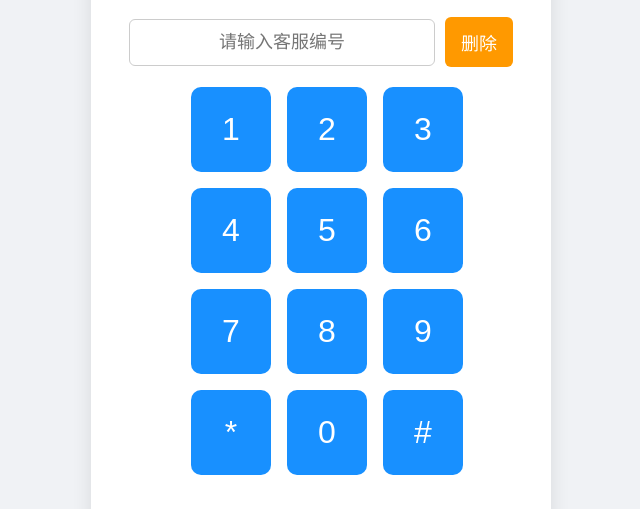
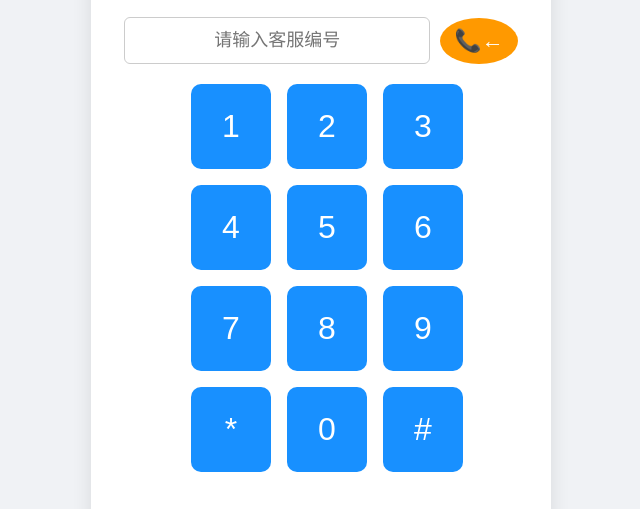
Before and after one commit to datou9999/66, a plain HTML site: page index.html in a window 1280 px wide. Shown: the part 245-754 px from the top of the page, without its empty margins (319-959 px from the left). Drawn offline with Linux system fonts and the light colour scheme.

Commit message:
Update index.html

```diff
--- a/index.html
+++ b/index.html
@@ -50,13 +50,14 @@
     }
 
     .delete-btn {
-      padding: 12px 16px;
-      font-size: 18px;
+      padding: 12px 14px;
+      font-size: 22px;
       border: none;
       background-color: #ff9900;
       color: white;
-      border-radius: 6px;
+      border-radius: 50%;
       cursor: pointer;
+      line-height: 1;
     }
 
     .delete-btn:hover {
@@ -112,6 +113,7 @@
       font-size: 14px;
     }
   </style>
+
   <script>
     function appendNumber(num) {
       const input = document.getElementById("numberInput");
@@ -127,6 +129,7 @@
       const number = document.getElementById("numberInput").value;
       if (number) {
         alert("正在呼叫客服编号：" + number);
+        // 可在此跳转或调用接口
         // location.href = "call.html?number=" + encodeURIComponent(number);
       } else {
         alert("请输入客服编号");
@@ -134,6 +137,7 @@
     }
   </script>
 </head>
+
 <body>
   <div class="container">
     <h1>欢迎进入客服系统</h1>
@@ -144,7 +148,7 @@
 
     <div class="input-box">
       <input type="text" id="numberInput" placeholder="请输入客服编号" readonly />
-      <button class="delete-btn" onclick="deleteLast()">删除</button>
+      <button class="delete-btn" onclick="deleteLast()">📞←</button>
     </div>
 
     <div class="dialpad">
```
